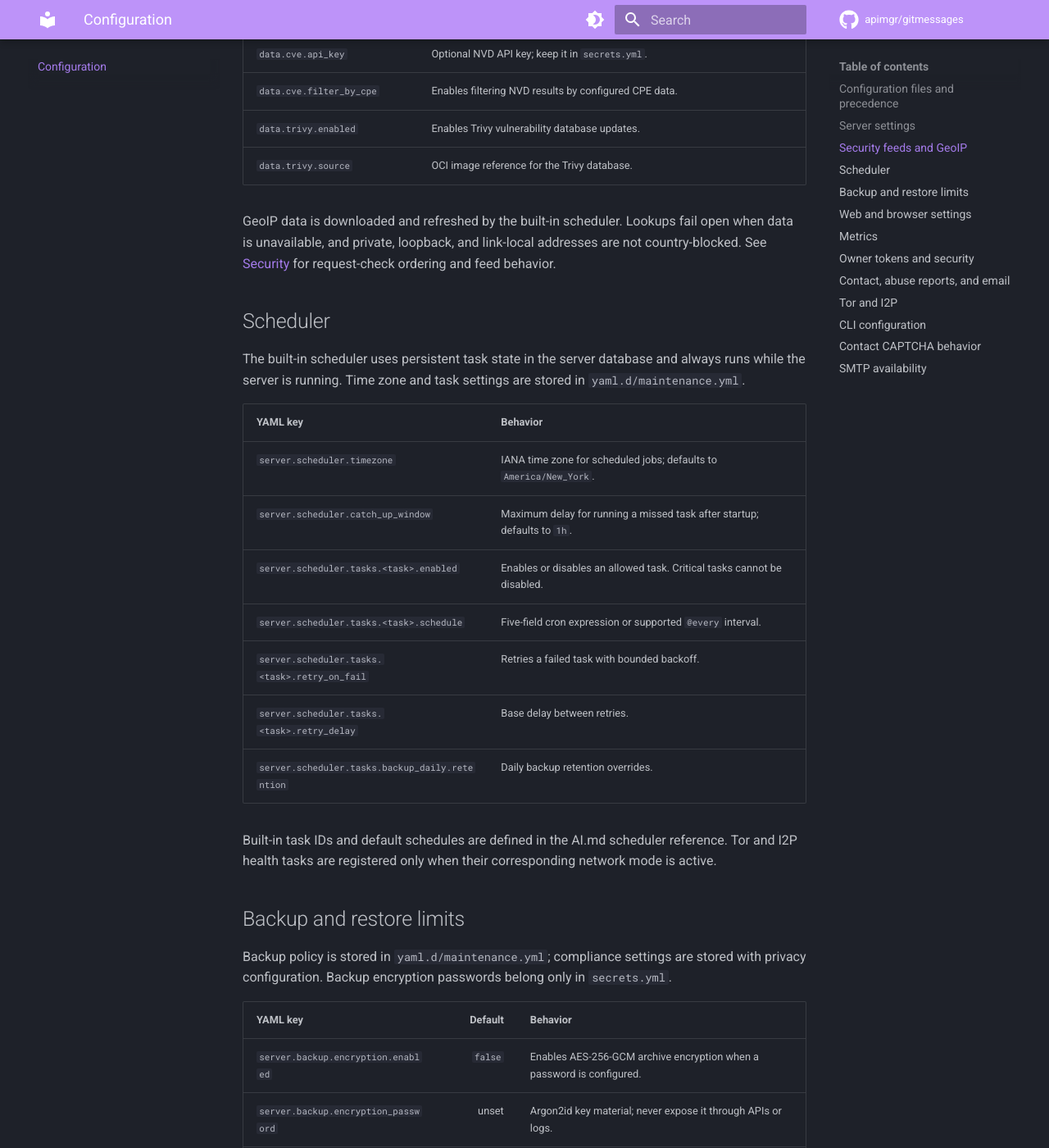
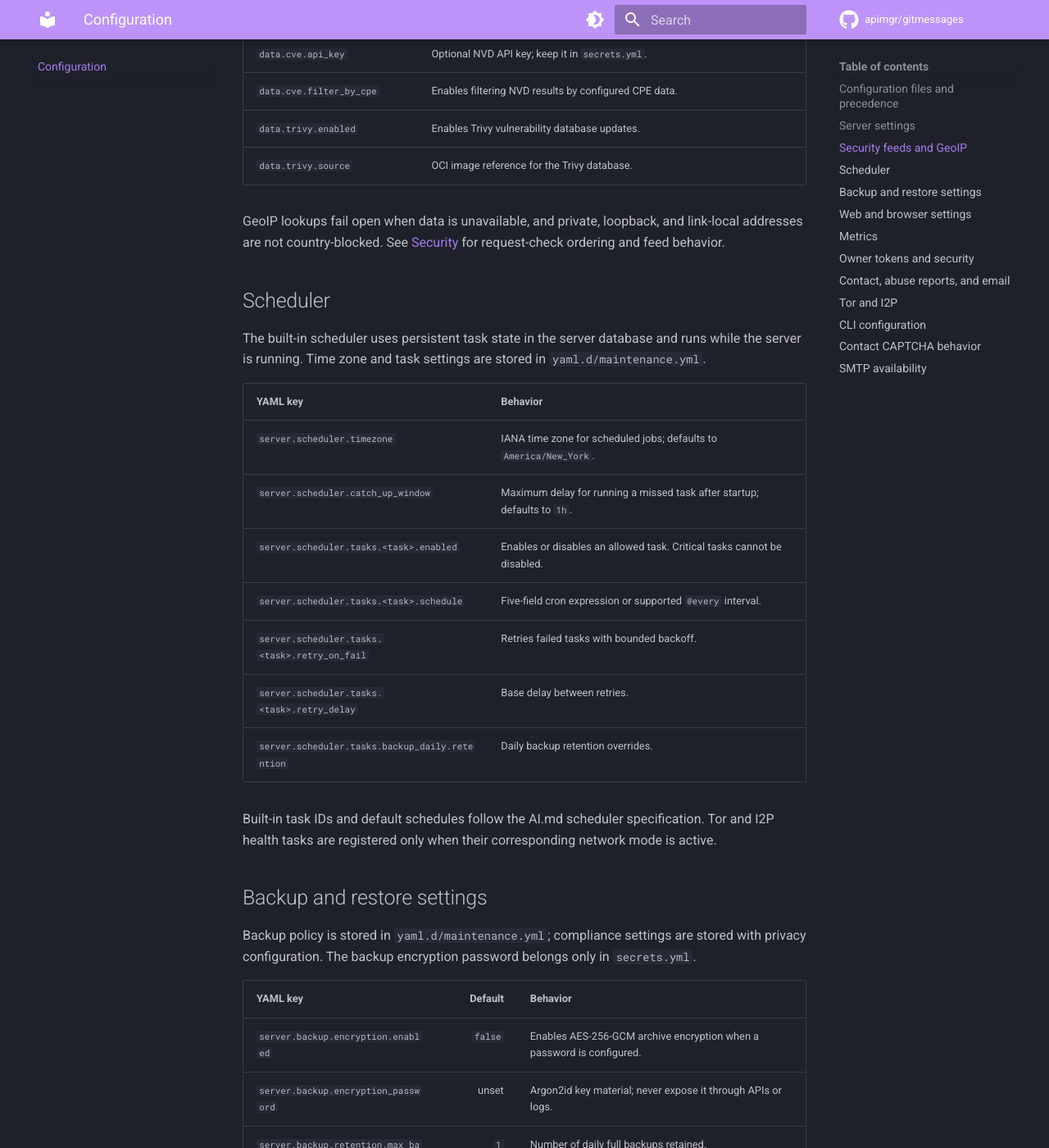
Before and after one commit to apimgr/gitmessages, an MkDocs documentation site: the page built from docs/configuration.md, in a window 1280 px wide and 1400 px high, scrolled down 4634 px. Shown: the whole window at 82% size. Built offline with MkDocs 1.6.1 and Material for MkDocs 9.7.7, drawn with Linux system fonts in a browser that asks for light colours; comment, search, counter and statistics services are not loaded; some of the changed text lies outside the part shown.

```diff
--- a/docs/configuration.md
+++ b/docs/configuration.md
@@ -88,20 +88,20 @@ These settings are stored in the security configuration area. The public catalog
 | `server.security.blocklists.extra_sources[]` | Extra HTTPS IP or domain sources with an ID, type, URL, and optional `enabled` flag. |
 | `server.geoip.enabled` | Enables GeoIP checks; defaults to `true`, with no countries blocked by default. |
 | `server.geoip.deny_countries` | ISO country codes denied after blocklists and rate limiting. |
-| `server.geoip.allow_countries` | Country allow policy as defined by the GeoIP configuration; it does not bypass authentication. |
-| `server.geoip.presets` | Named country-code lists used by the country policy. |
-| `data.security_dir` | Optional operational security-data directory; `{data_dir}` is expanded to the configured data path. |
+| `server.geoip.allow_countries` | Country allow policy; it does not bypass authentication. |
+| `server.geoip.presets` | Named country-code lists used by country policy. |
+| `data.security_dir` | Optional operational security-data directory; `{data_dir}` expands to the configured data path. |
 | `data.cve.source` | NVD API endpoint used for CVE updates. |
 | `data.cve.api_key` | Optional NVD API key; keep it in `secrets.yml`. |
 | `data.cve.filter_by_cpe` | Enables filtering NVD results by configured CPE data. |
 | `data.trivy.enabled` | Enables Trivy vulnerability database updates. |
 | `data.trivy.source` | OCI image reference for the Trivy database. |
 
-GeoIP data is downloaded and refreshed by the built-in scheduler. Lookups fail open when data is unavailable, and private, loopback, and link-local addresses are not country-blocked. See [Security](security.md) for request-check ordering and feed behavior.
+GeoIP lookups fail open when data is unavailable, and private, loopback, and link-local addresses are not country-blocked. See [Security](security.md) for request-check ordering and feed behavior.
 
 ## Scheduler
 
-The built-in scheduler uses persistent task state in the server database and always runs while the server is running. Time zone and task settings are stored in `yaml.d/maintenance.yml`.
+The built-in scheduler uses persistent task state in the server database and runs while the server is running. Time zone and task settings are stored in `yaml.d/maintenance.yml`.
 
 | YAML key | Behavior |
 |---|---|
@@ -109,15 +109,15 @@ The built-in scheduler uses persistent task state in the server database and alw
 | `server.scheduler.catch_up_window` | Maximum delay for running a missed task after startup; defaults to `1h`. |
 | `server.scheduler.tasks.<task>.enabled` | Enables or disables an allowed task. Critical tasks cannot be disabled. |
 | `server.scheduler.tasks.<task>.schedule` | Five-field cron expression or supported `@every` interval. |
-| `server.scheduler.tasks.<task>.retry_on_fail` | Retries a failed task with bounded backoff. |
+| `server.scheduler.tasks.<task>.retry_on_fail` | Retries failed tasks with bounded backoff. |
 | `server.scheduler.tasks.<task>.retry_delay` | Base delay between retries. |
 | `server.scheduler.tasks.backup_daily.retention` | Daily backup retention overrides. |
 
-Built-in task IDs and default schedules are defined in the AI.md scheduler reference. Tor and I2P health tasks are registered only when their corresponding network mode is active.
+Built-in task IDs and default schedules follow the AI.md scheduler specification. Tor and I2P health tasks are registered only when their corresponding network mode is active.
 
-## Backup and restore limits
+## Backup and restore settings
 
-Backup policy is stored in `yaml.d/maintenance.yml`; compliance settings are stored with privacy configuration. Backup encryption passwords belong only in `secrets.yml`.
+Backup policy is stored in `yaml.d/maintenance.yml`; compliance settings are stored with privacy configuration. The backup encryption password belongs only in `secrets.yml`.
 
 | YAML key | Default | Behavior |
 |---|---:|---|
@@ -127,7 +127,7 @@ Backup policy is stored in `yaml.d/maintenance.yml`; compliance settings are sto
 | `server.backup.retention.keep_weekly` | `0` | Additional Sunday full backups retained. |
 | `server.backup.retention.keep_monthly` | `0` | Additional first-of-month full backups retained. |
 | `server.backup.retention.keep_yearly` | `0` | Additional January 1 full backups retained. |
-| `server.backup.retention.max_total_size` | `10%` | Maximum backup storage size as a volume percentage or byte size. |
+| `server.backup.retention.max_total_size` | `10%` | Maximum backup storage as a volume percentage or byte size. |
 | `server.backup.disk_threshold` | `90` | Disk-usage percentage above which a scheduled backup is skipped. |
 | `server.restore.max_archive_size` | `1G` | Maximum archive size accepted for restore. |
 | `server.restore.max_expanded_size` | `4G` | Maximum combined extracted size. |
@@ -135,8 +135,6 @@ Backup policy is stored in `yaml.d/maintenance.yml`; compliance settings are sto
 | `server.restore.max_file_size` | `512M` | Maximum size of one extracted file. |
 | `server.restore.max_ratio` | `100` | Maximum expanded-to-compressed size ratio. |
 | `server.compliance.enabled` | `false` | Requires encrypted backups when enabled. |
-
-Backups include configuration, the SQLite database, and applicable referenced files. See [Security](security.md) for sensitive-data handling and the maintenance commands in the [CLI reference](cli.md).
 
 ## Web and browser settings
 
```
Also changed, not shown: other parts of docs/configuration.md (+1 -1 lines), docs/metrics.md (+1 -1 lines).
